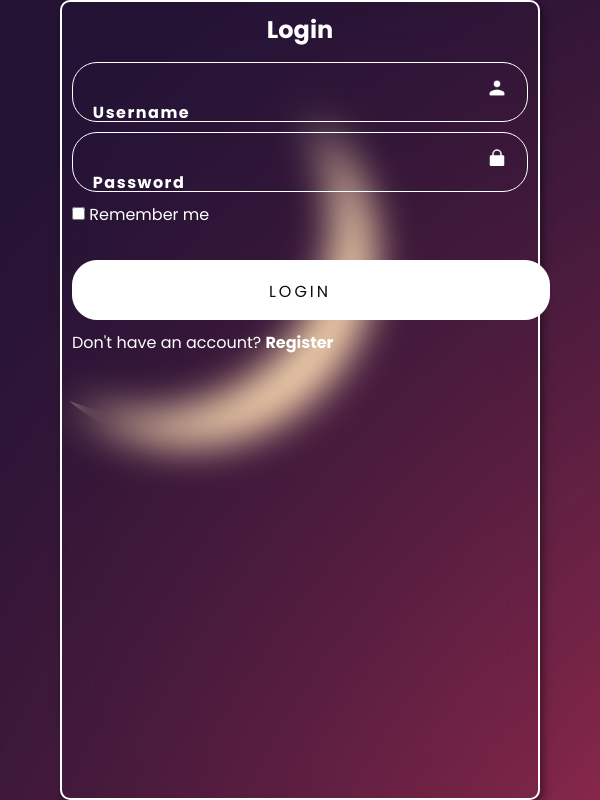
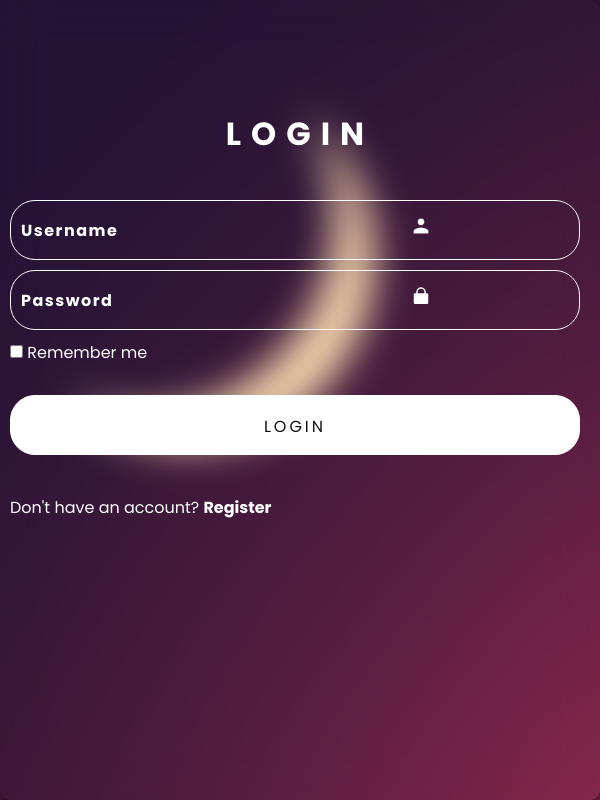
Before and after one commit to Matheus-Aguiarr/projetos-pessoais, a plain HTML site: page tela-login001/index.html in a window 600 px wide. Drawn offline with Linux system fonts and the light colour scheme.

Commit message:
update tela login

```diff
--- /dev/null
+++ b/tela-login001/estilos/media-query.css
@@ -0,0 +1,41 @@
+@charset "UTF-8";
+
+
+@media screen and (max-width: 600px) {
+    .container {
+        width: 100vw;
+        height: 100vh;
+        border: none;
+    }
+
+    h1 {
+        margin-top: 100px;
+        font-size: 2em;
+        letter-spacing: 10px;
+    }
+
+    .content {
+        position: absolute;
+        top: 200px;
+        width: 95vw;
+    }
+
+    .username, .password {
+        display: flex;
+        flex-flow: row nowrap;
+
+    }
+
+
+
+    #password, #username {
+        align-self: center;
+        margin-left: 10px;
+    }
+
+    .submit {
+        width: 95vw;
+        margin-bottom: 40px;
+        margin-top: 30px;
+    }
+}
--- a/tela-login001/estilos/style.css
+++ b/tela-login001/estilos/style.css
@@ -117,14 +117,3 @@ img {
 strong {
     cursor: pointer;
 }
-
-@media screen and (min-width: 600px) and (max-width: 768px) {
-    * {
-        margin-bottom: 20px;
-    }
-
-    section {
-        width: 80vw;
-        height: 100vh;
-    }
-}
--- a/tela-login001/index.html
+++ b/tela-login001/index.html
@@ -4,15 +4,16 @@
     <meta charset="UTF-8">
     <meta name="viewport" content="width=device-width, initial-scale=1.0">
     <link rel="stylesheet" href="estilos/style.css">
+    <link rel="stylesheet" href="estilos/media-query.css">
     <title>Tela de login</title>
 </head>
 <body>
     <main>
         <section class="container">
             <h1>
-                Login
+                LOGIN
             </h1>
-            <div>
+            <div class="content">
                 <div class="inputs">
                     <div class="username">
                         <input type="text" name="username" id="username" placeholder="Username" autocomplete="off">
@@ -30,7 +31,7 @@
                     </p>
                 </div>
                 <div class="submit">
-                    <button class="btn-login">Login</button>
+                    <button class="btn-login">login</button>
                 </div>
                 <p>
                     Don't have an account? <strong>Register</strong>
```
